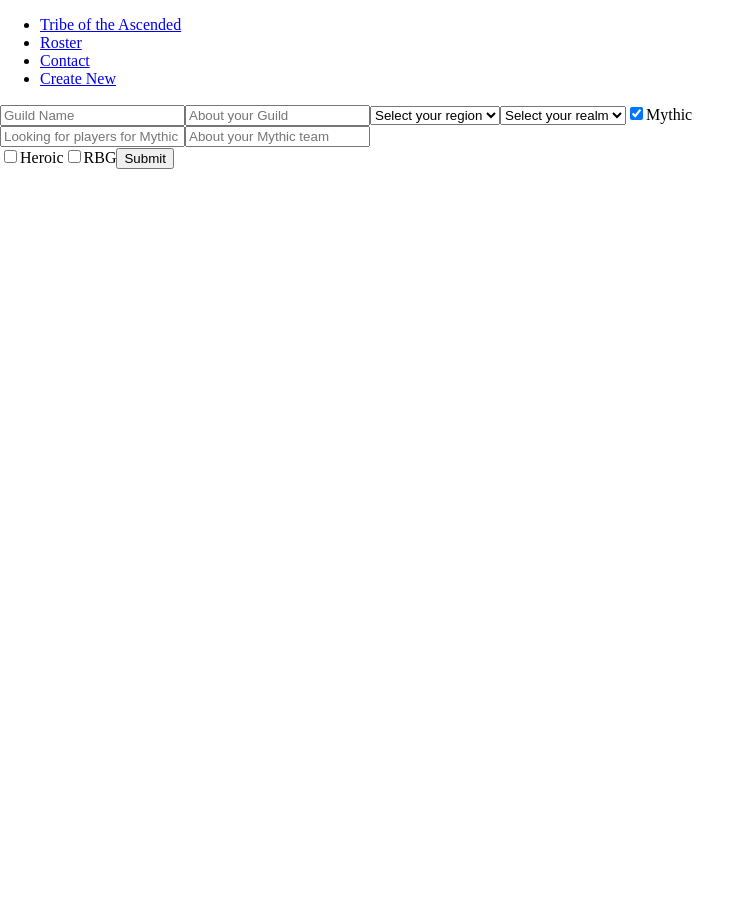
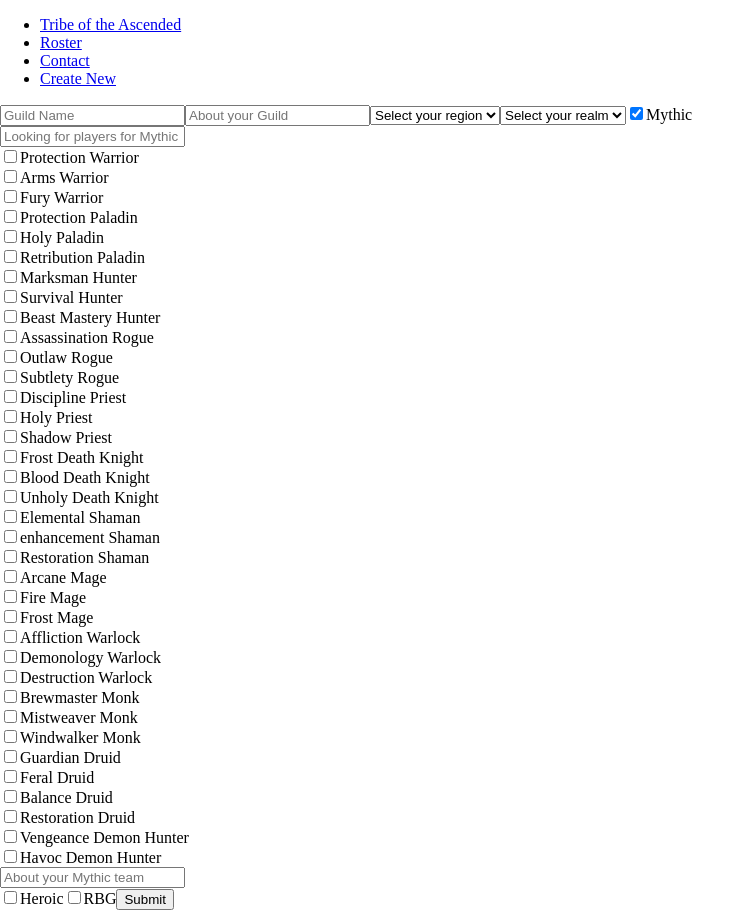
Before and after one commit to CollCrom/Guild-Website, a React (Create React App) app: page /create in a window 1280 px wide. Both pictures are taken after a click on the checkbox 636 px from the left and 113 px from the top of the page. Shown: the whole page, without its empty margins (0-755 px from the left). Before the commit the page ends 800 px from the top, so only its background shows below. Built offline with nearby package versions, Linux system fonts and the light colour scheme.

Commit message:
added lf classes

```diff
--- a/src/Create/Create.js
+++ b/src/Create/Create.js
@@ -15,10 +15,17 @@ class Create extends Component {
 		state.guild_region = region;
 		this.setState(state)
 	}
+
+	setGuildId = (id) =>{
+		const state = this.state;
+		state.guild_id = id;
+		this.setState(state)
+	}
+
 	render(){
 		return(
 			<div>
-				{!this.state.guild_id ? <Guild setGuildRegion={this.setGuildRegion}/> : <Team guild_id={this.state.guild_id}/>}
+				{!this.state.guild_id ? <Guild setGuildRegion={this.setGuildRegion} setGuildId={this.setGuildId}/> : <Team guild_id={this.state.guild_id}/>}
 			</div>
 		)
 	}
--- a/src/Create/Guild/Guild.js
+++ b/src/Create/Guild/Guild.js
@@ -94,7 +94,9 @@ class Guild extends Component {
 			})
 		})
   		.then((response)=>(response.json()))
-		.then((response)=>(console.log(response)))
+		.then((response)=>(()=>{
+			this.props.guild(response);
+		}))
   }
 
 
@@ -123,6 +125,176 @@ class Guild extends Component {
 					{this.state.mythicCheck ?
 							<div>
 								<input onChange={this.handleChange} type='text' name='lf_mythic' placeholder='Looking for players for Mythic' value={this.state.guild.lf_mythic}/>
+								<div>
+									<div>
+										<div>
+											<input type="checkbox" id="protectionWarrior" />
+			      							<label htmlFor="protectionWarrior">Protection Warrior</label>
+			      						</div>
+			      						<div>
+											<input type="checkbox" id="armsWarrior" />
+			      							<label htmlFor="armsWarrior">Arms Warrior</label>
+			      						</div>
+			      						<div>
+											<input type="checkbox" id="furyWarrior" />
+			      							<label htmlFor="furyWarrior">Fury Warrior</label>
+			      						</div>
+			      					</div>
+			      					<div>
+										<div>
+											<input type="checkbox" id="protectionPaladin" />
+			      							<label htmlFor="protectionPaladin">Protection Paladin</label>
+			      						</div>
+			      						<div>
+											<input type="checkbox" id="holyPaladin" />
+			      							<label htmlFor="holyPaladin">Holy Paladin</label>
+			      						</div>
+			      						<div>
+											<input type="checkbox" id="retributionPaladin" />
+			      							<label htmlFor="retributionPaladin">Retribution Paladin</label>
+			      						</div>
+			      					</div>
+			      					<div>
+										<div>
+											<input type="checkbox" id="marksmanHunter" />
+			      							<label htmlFor="marksmanHunter">Marksman Hunter</label>
+			      						</div>
+			      						<div>
+											<input type="checkbox" id="survivalHunter" />
+			      							<label htmlFor="survivalHunter">Survival Hunter</label>
+			      						</div>
+			      						<div>
+											<input type="checkbox" id="bmHunter" />
+			      							<label htmlFor="bmHunter">Beast Mastery Hunter</label>
+			      						</div>
+			      					</div>
+			      					<div>
+										<div>
+											<input type="checkbox" id="assassinationRogue" />
+			      							<label htmlFor="assassinationRogue">Assassination Rogue</label>
+			      						</div>
+			      						<div>
+											<input type="checkbox" id="outlawRogue" />
+			      							<label htmlFor="outlawRogue">Outlaw Rogue</label>
+			      						</div>
+			      						<div>
+											<input type="checkbox" id="subtletyRogue" />
+			      							<label htmlFor="subtletyRogue">Subtlety Rogue</label>
+			      						</div>
+			      					</div>
+			      					<div>
+										<div>
+											<input type="checkbox" id="disciplinePriest" />
+			      							<label htmlFor="disciplinePriest">Discipline Priest</label>
+			      						</div>
+			      						<div>
+											<input type="checkbox" id="holyPriest" />
+			      							<label htmlFor="holyPriest">Holy Priest</label>
+			      						</div>
+			      						<div>
+											<input type="checkbox" id="shadowPriest" />
+			      							<label htmlFor="shadowPriest">Shadow Priest</label>
+			      						</div>
+			      					</div>
+			      					<div>
+										<div>
+											<input type="checkbox" id="frostDeathKnight" />
+			      							<label htmlFor="frostDeathKnight">Frost Death Knight</label>
+			      						</div>
+			      						<div>
+											<input type="checkbox" id="bloodDeathKnight" />
+			      							<label htmlFor="bloodDeathKnight">Blood Death Knight</label>
+			      						</div>
+			      						<div>
+											<input type="checkbox" id="unholyDeathKnight" />
+			      							<label htmlFor="unholyDeathKnight">Unholy Death Knight</label>
+			      						</div>
+			      					</div>
+			      					<div>
+										<div>
+											<input type="checkbox" id="slementalShaman" />
+			      							<label htmlFor="elementalShaman">Elemental Shaman</label>
+			      						</div>
+			      						<div>
+											<input type="checkbox" id="enhancementShaman" />
+			      							<label htmlFor="enhancementShaman">enhancement Shaman</label>
+			      						</div>
+			      						<div>
+											<input type="checkbox" id="restorationShaman" />
+			      							<label htmlFor="restorationShaman">Restoration Shaman</label>
+			      						</div>
+			      					</div>
+			      					<div>
+										<div>
+											<input type="checkbox" id="arcaneMage" />
+			      							<label htmlFor="arcaneMage">Arcane Mage</label>
+			      						</div>
+			      						<div>
+											<input type="checkbox" id="fireMage" />
+			      							<label htmlFor="fireMage">Fire Mage</label>
+			      						</div>
+			      						<div>
+											<input type="checkbox" id="frostMage" />
+			      							<label htmlFor="frostMage">Frost Mage</label>
+			      						</div>
+			      					</div>
+			      					<div>
+										<div>
+											<input type="checkbox" id="afflictionWarlock" />
+			      							<label htmlFor="afflictionWarlock">Affliction Warlock</label>
+			      						</div>
+			      						<div>
+											<input type="checkbox" id="demonologyWarlock" />
+			      							<label htmlFor="demonologyWarlock">Demonology Warlock</label>
+			      						</div>
+			      						<div>
+											<input type="checkbox" id="destructionWarlock" />
+			      							<label htmlFor="destructionWarlock">Destruction Warlock</label>
+			      						</div>
+			      					</div>
+			      					<div>
+										<div>
+											<input type="checkbox" id="brewmasterMonk" />
+			      							<label htmlFor="brewmasterMonk">Brewmaster Monk</label>
+			      						</div>
+			      						<div>
+											<input type="checkbox" id="mistweaverMonk" />
+			      							<label htmlFor="mistweaverMonk">Mistweaver Monk</label>
+			      						</div>
+			      						<div>
+											<input type="checkbox" id="windwalkerMonk" />
+			      							<label htmlFor="windwalkerMonk">Windwalker Monk</label>
+			      						</div>
+			      					</div>
+			      					<div>
+										<div>
+											<input type="checkbox" id="guardianDruid" />
+			      							<label htmlFor="guardianDruid">Guardian Druid</label>
+			      						</div>
+			      						<div>
+											<input type="checkbox" id="feralDruid" />
+			      							<label htmlFor="feralDruid">Feral Druid</label>
+			      						</div>
+			      						<div>
+											<input type="checkbox" id="balanceDruid" />
+			      							<label htmlFor="balanceDruid">Balance Druid</label>
+			      						</div>
+			      						<div>
+											<input type="checkbox" id="restorationDruid" />
+			      							<label htmlFor="restorationDruid">Restoration Druid</label>
+			      						</div>
+			      					</div>
+			      					<div>
+										<div>
+											<input type="checkbox" id="vengeanceDemonHunter" />
+			      							<label htmlFor="vengeanceDemonHunter">Vengeance Demon Hunter</label>
+			      						</div>
+			      						<div>
+											<input type="checkbox" id="havocDemonHunter" />
+			      							<label htmlFor="havocDemonHunter">Havoc Demon Hunter</label>
+			      						</div>
+			      					</div>
+								</div>
 								<input onChange={this.handleChange} type='text' name='about_mythic' placeholder='About your Mythic team' value={this.state.guild.about_mythic}/>
 							</div> : null
 					}
```
